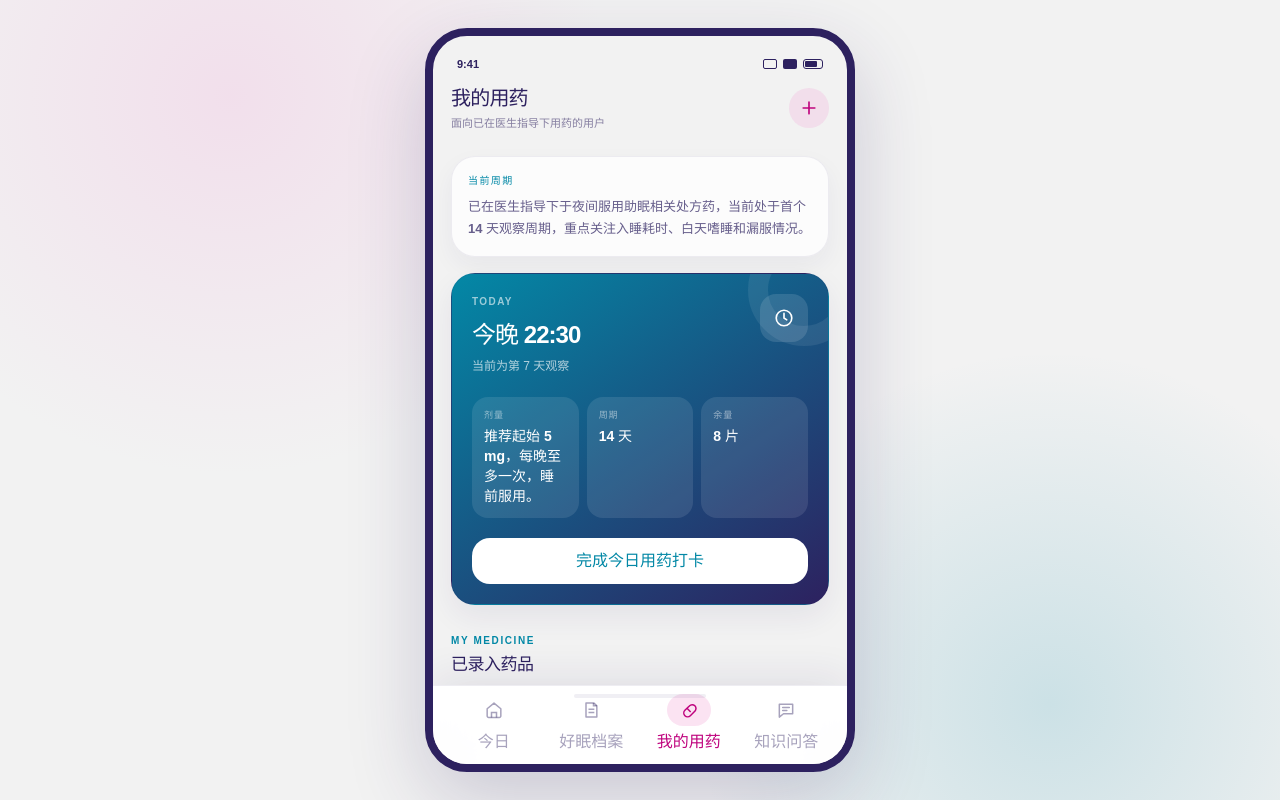
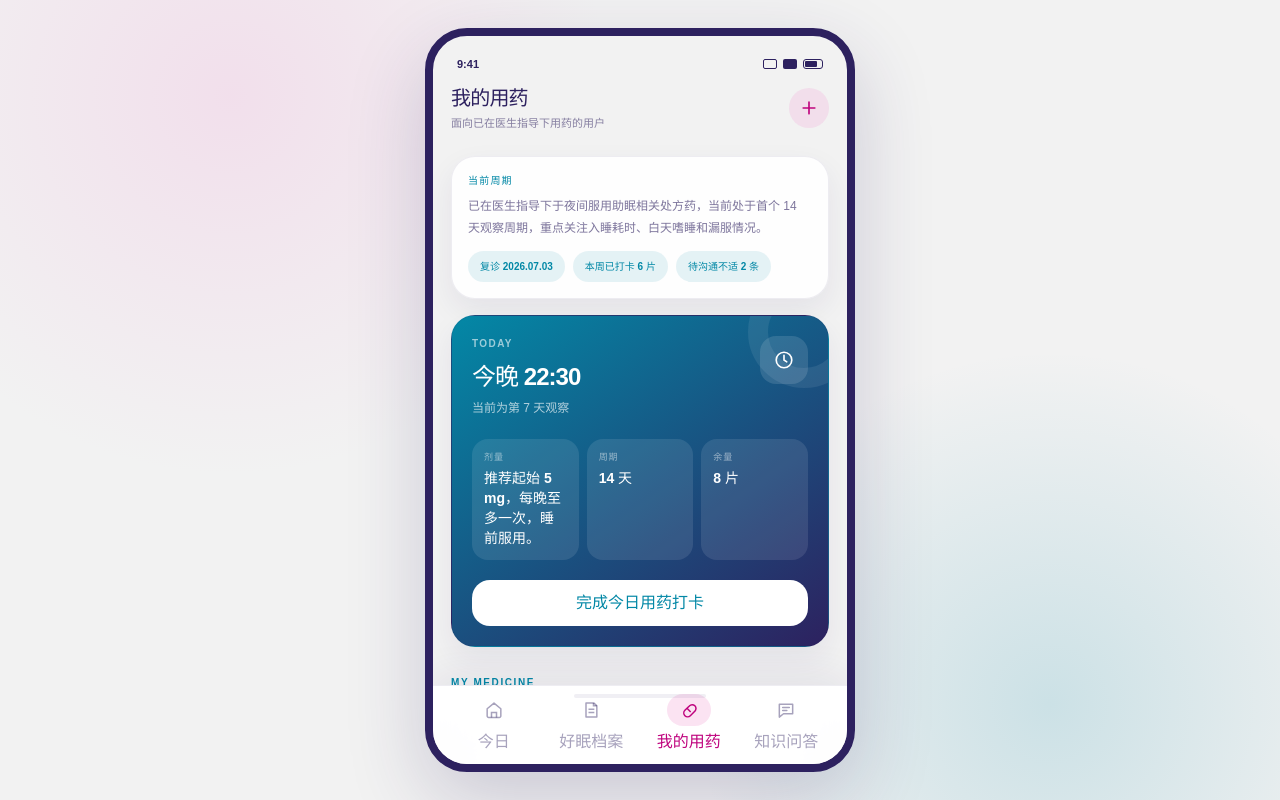
Before and after one commit to UfeLane/weimian, a React (Vite) app: page / in a window 1280 px wide. Both pictures are taken after a click on the button "我的用药". Built offline with nearby package versions, Linux system fonts and the light colour scheme.

Commit message:
Add shared patient snapshot modules

```diff
--- a/src/components/UI.jsx
+++ b/src/components/UI.jsx
@@ -201,3 +201,70 @@ export function Toast({ message }) {
     </div>
   );
 }
+
+export function PatientSnapshotCard({
+  title = "当前档案快照",
+  summary,
+  chips = [],
+  accent = "brand",
+  action,
+}) {
+  const accentStyles =
+    accent === "medical"
+      ? {
+          eyebrow: "text-[#0388A6]",
+          chip: "bg-[#0388A6]/10 text-[#0388A6]",
+          border: "border-[#0388A6]/12",
+        }
+      : {
+          eyebrow: "text-[#BF047E]",
+          chip: "bg-[#F2AEDB]/26 text-[#BF046B]",
+          border: "border-[#BF047E]/10",
+        };
+
+  return (
+    <Card className={`${accentStyles.border} bg-white/88 p-4`}>
+      <div className="flex items-start justify-between gap-3">
+        <div className="min-w-0 flex-1">
+          <p className={`text-[10px] font-bold tracking-[0.12em] ${accentStyles.eyebrow}`}>
+            {title}
+          </p>
+          <p className="mt-2 text-[12px] leading-[1.8] text-[#2D215F]/62">{summary}</p>
+        </div>
+        {action}
+      </div>
+      {chips.length ? (
+        <div className="mt-3 flex flex-wrap gap-2">
+          {chips.map((item) => (
+            <span className={`rounded-full px-3 py-2 text-[10px] font-bold ${accentStyles.chip}`} key={item}>
+              {item}
+            </span>
+          ))}
+        </div>
+      ) : null}
+    </Card>
+  );
+}
+
+export function TimelineList({ items = [] }) {
+  return (
+    <div className="space-y-3">
+      {items.map((item) => (
+        <div className="flex gap-3" key={item.id ?? item.title}>
+          <span className="mt-1.5 h-2.5 w-2.5 shrink-0 rounded-full bg-[#0388A6]" />
+          <div className="min-w-0 flex-1 rounded-[18px] bg-[#F2F2F2] px-3.5 py-3">
+            <div className="flex items-start justify-between gap-3">
+              <p className="text-[11px] font-black text-[#2D215F]">{item.title}</p>
+              {item.meta ? (
+                <span className="shrink-0 text-[9px] font-bold text-[#2D215F]/38">{item.meta}</span>
+              ) : null}
+            </div>
+            {item.body ? (
+              <p className="mt-1.5 text-[10px] leading-[1.7] text-[#2D215F]/56">{item.body}</p>
+            ) : null}
+          </div>
+        </div>
+      ))}
+    </div>
+  );
+}
--- a/src/pages/FAQPage.jsx
+++ b/src/pages/FAQPage.jsx
@@ -1,11 +1,13 @@
 import { useState } from "react";
 import {
+  adverseRecords,
   followupFaqs,
   medicationFaqs,
   medicationProfile,
   personalFaqs,
   qaKnowledgeOverview,
   qaSuggestedPrompts,
+  sleepDiaryHighlights,
   sleepFaqs,
 } from "../data";
 import { askDemoQa } from "../lib/qa";
@@ -17,7 +19,9 @@ import {
   ComplianceNote,
   Input,
   PageHeader,
+  PatientSnapshotCard,
   SectionTitle,
+  TimelineList,
 } from "../components/UI";
 
 const categoryMap = {
@@ -130,38 +134,23 @@ export default function FAQPage() {
         </div>
       </section>
 
-      <Card className="mt-6 border-[#BF047E]/10 bg-white/88 p-4">
-        <div className="flex items-start justify-between gap-3">
-          <div>
-            <p className="text-[10px] font-bold tracking-[0.12em] text-[#BF047E]">当前档案快照</p>
-            <h3 className="mt-2 text-[16px] font-black text-[#2D215F]">
-              {medicationProfile.patient.displayName}
-            </h3>
-            <p className="mt-2 text-[11px] leading-[1.8] text-[#2D215F]/60">
-              {medicationProfile.patient.sleepSummary}
-            </p>
-          </div>
-          <span className="grid h-11 w-11 shrink-0 place-items-center rounded-2xl bg-[#F2AEDB]/30 text-[#BF047E]">
-            <PillIcon size={22} />
-          </span>
-        </div>
-        <div className="mt-4 flex flex-wrap gap-2">
-          {[
+      <div className="mt-6">
+        <PatientSnapshotCard
+          action={
+            <span className="grid h-11 w-11 shrink-0 place-items-center rounded-2xl bg-[#F2AEDB]/30 text-[#BF047E]">
+              <PillIcon size={22} />
+            </span>
+          }
+          chips={[
             `今晚 ${medicationProfile.currentMedication.reminderTime} 用药`,
             `当前周期 ${medicationProfile.currentMedication.cycleDays} 天`,
             `已用 ${medicationProfile.currentMedication.usedTablets} 片`,
             `余量 ${medicationProfile.currentMedication.remainingTablets} 片`,
             `复诊 ${medicationProfile.patient.nextFollowUpOn}`,
-          ].map((item) => (
-            <span
-              className="rounded-full bg-[#F2AEDB]/26 px-3 py-2 text-[11px] font-semibold text-[#BF046B]"
-              key={item}
-            >
-              {item}
-            </span>
-          ))}
-        </div>
-      </Card>
+          ]}
+          summary={`${medicationProfile.patient.displayName} · ${medicationProfile.patient.sleepSummary}`}
+        />
+      </div>
 
       <Card className="mt-4 p-4">
         <p className="text-[10px] font-bold tracking-[0.12em] text-[#0388A6]">AI DEMO</p>
@@ -432,6 +421,28 @@ export default function FAQPage() {
         </Card>
       </section>
 
+      <section className="mt-6">
+        <SectionTitle eyebrow="RECENT LOG" title="程序内最近记录" />
+        <Card className="p-4">
+          <TimelineList
+            items={[
+              {
+                id: "latest-sleep",
+                title: `睡眠记录 · ${sleepDiaryHighlights[2].date}`,
+                meta: sleepDiaryHighlights[2].sleepLatency,
+                body: `上床 ${sleepDiaryHighlights[2].bedtime}，夜间醒来 ${sleepDiaryHighlights[2].awakenings} 次，白天状态：${sleepDiaryHighlights[2].daytimeState}。`,
+              },
+              ...adverseRecords.map((item) => ({
+                id: `${item.date}-${item.symptom}`,
+                title: `不适记录 · ${item.symptom}`,
+                meta: item.date,
+                body: `${item.note} 影响：${item.impact}。`,
+              })),
+            ]}
+          />
+        </Card>
+      </section>
+
       <ComplianceNote>
         问答页中的睡眠知识、达卫可标签摘要、复诊建议和当前档案回答仅用于演示知识检索与记录能力，不替代医生、药师或当地正式说明书。
       </ComplianceNote>
--- a/src/pages/MedicationPage.jsx
+++ b/src/pages/MedicationPage.jsx
@@ -1,5 +1,5 @@
 import { useState } from "react";
-import { medicationLibrary, medicationProfile, medicationWeek } from "../data";
+import { adverseRecords, medicationLibrary, medicationProfile, medicationWeek, sleepDiaryHighlights } from "../data";
 import {
   CheckIcon,
   ChevronRightIcon,
@@ -12,7 +12,9 @@ import {
   Card,
   ComplianceNote,
   PageHeader,
+  PatientSnapshotCard,
   SectionTitle,
+  TimelineList,
 } from "../components/UI";
 
 export default function MedicationPage({ onNavigate, onToast }) {
@@ -52,11 +54,17 @@ export default function MedicationPage({ onNavigate, onToast }) {
         title="我的用药"
       />
 
-      <div className="mb-4 rounded-[24px] border border-[#2D215F]/8 bg-white/78 p-4 shadow-[0_10px_24px_rgba(45,33,95,0.05)]">
-        <p className="text-[10px] font-bold tracking-[0.14em] text-[#0388A6]">当前周期</p>
-        <p className="mt-2 text-[13px] font-semibold leading-[1.7] text-[#2D215F]/72">
-          {patient.summary}
-        </p>
+      <div className="mb-4">
+        <PatientSnapshotCard
+          accent="medical"
+          chips={[
+            `复诊 ${patient.nextFollowUpOn}`,
+            `本周已打卡 ${currentMedication.usedTablets} 片`,
+            `待沟通不适 ${adverseRecords.length} 条`,
+          ]}
+          summary={patient.summary}
+          title="当前周期"
+        />
       </div>
 
       <Card className="relative overflow-hidden border-0 bg-[linear-gradient(145deg,#0388A6_0%,#2D215F_100%)] p-5 text-white shadow-[0_18px_40px_rgba(3,136,166,0.2)]">
@@ -251,6 +259,28 @@ export default function MedicationPage({ onNavigate, onToast }) {
       </section>
 
       <section className="mt-7">
+        <SectionTitle eyebrow="PROFILE LOG" title="最近记录回顾" />
+        <Card className="p-4">
+          <TimelineList
+            items={[
+              {
+                id: "sleep-latest",
+                title: `最近一次睡眠记录 · ${sleepDiaryHighlights[2].date}`,
+                meta: `${sleepDiaryHighlights[2].bedtime} 上床`,
+                body: `入睡耗时 ${sleepDiaryHighlights[2].sleepLatency}，夜间醒来 ${sleepDiaryHighlights[2].awakenings} 次，白天状态：${sleepDiaryHighlights[2].daytimeState}。`,
+              },
+              ...adverseRecords.map((item) => ({
+                id: `${item.date}-${item.symptom}`,
+                title: `${item.date} · ${item.symptom}`,
+                meta: item.severity,
+                body: `${item.note} 对白天活动影响：${item.impact}。`,
+              })),
+            ]}
+          />
+        </Card>
+      </section>
+
+      <section className="mt-7">
         <SectionTitle
           action={<span className="text-[11px] font-bold text-[#BF047E]">6 / 7 天</span>}
           eyebrow="CHECK-IN"
```
